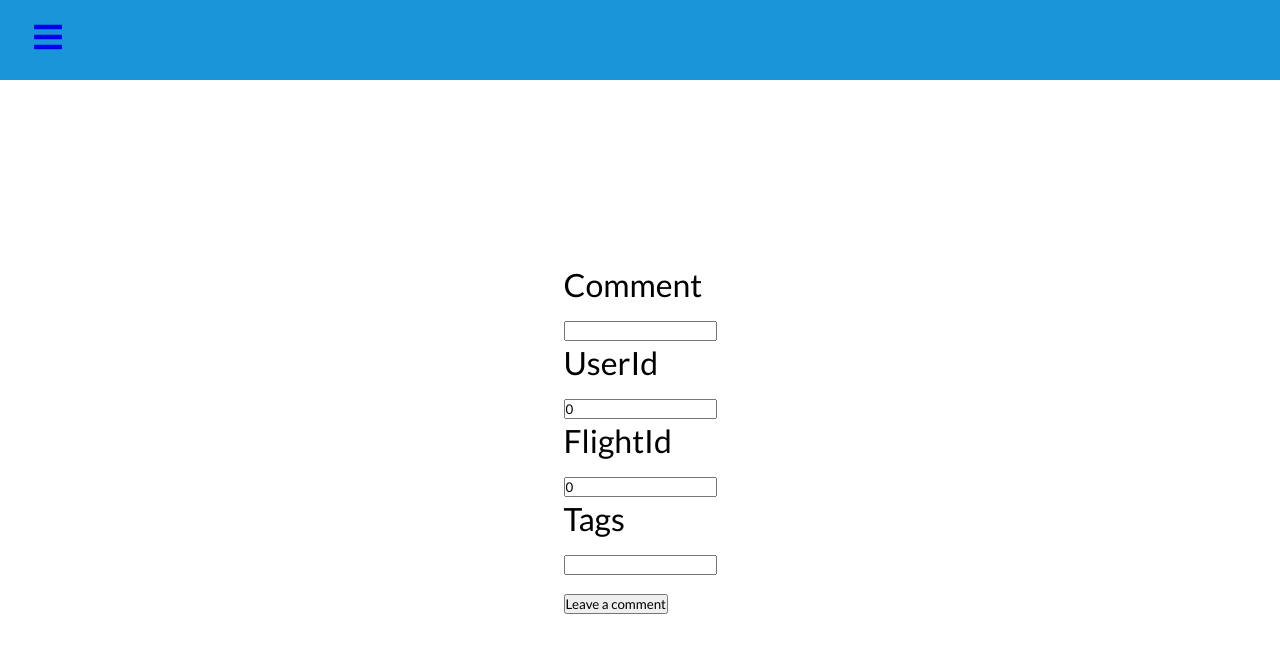
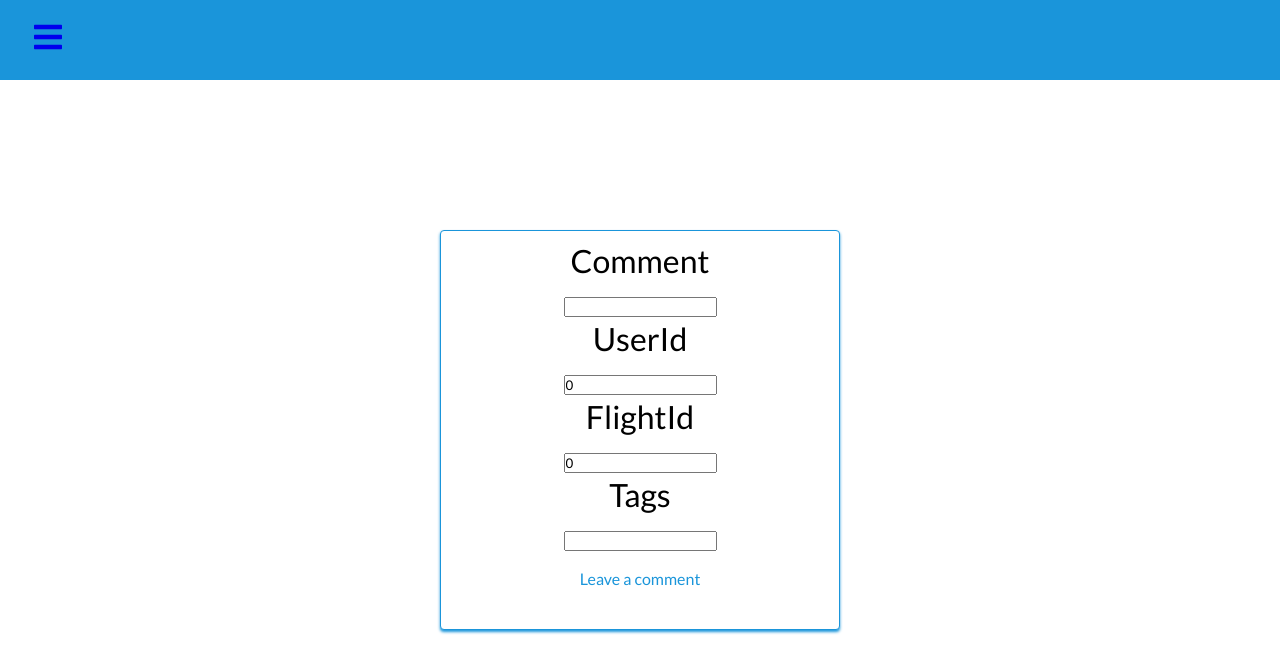
Before and after one commit to juliajulia89/sita-frontend, a React (Create React App) app: page /comment in a window 1280 px wide. Shown: the top 672 px of the page. Built offline with nearby package versions, Linux system fonts and the light colour scheme; no server answers.

Commit message:
styling form

```diff
--- a/src/App.css
+++ b/src/App.css
@@ -37,3 +37,23 @@
   justify-content:center;
   font-size: 1.2rem;
 }
+
+.comment-form{
+   background: white;
+  border: 1px solid #1A95DA;
+  box-shadow: 0px 2px 3px #1A95DA;
+  width: 400px;
+  height: 400px;
+  text-align: center;
+  margin: 0 auto;
+  margin-bottom: 20px;
+  padding: 10px;
+  border-radius: 4px;
+}
+
+.comment-button{
+  background: white;
+  color: #1A95DA;
+   border: 1px solid white;
+  font-size: 1rem;
+}
--- a/src/pages/Comment.js
+++ b/src/pages/Comment.js
@@ -2,6 +2,7 @@ import React, { Component } from "react";
 import axios from "axios";
 import { Link } from "react-router-dom";
 import Navbar from "../components/Navbar";
+import "../index.css"
 
 const API_URI = process.env.REACT_APP_API_URI;
 
```
